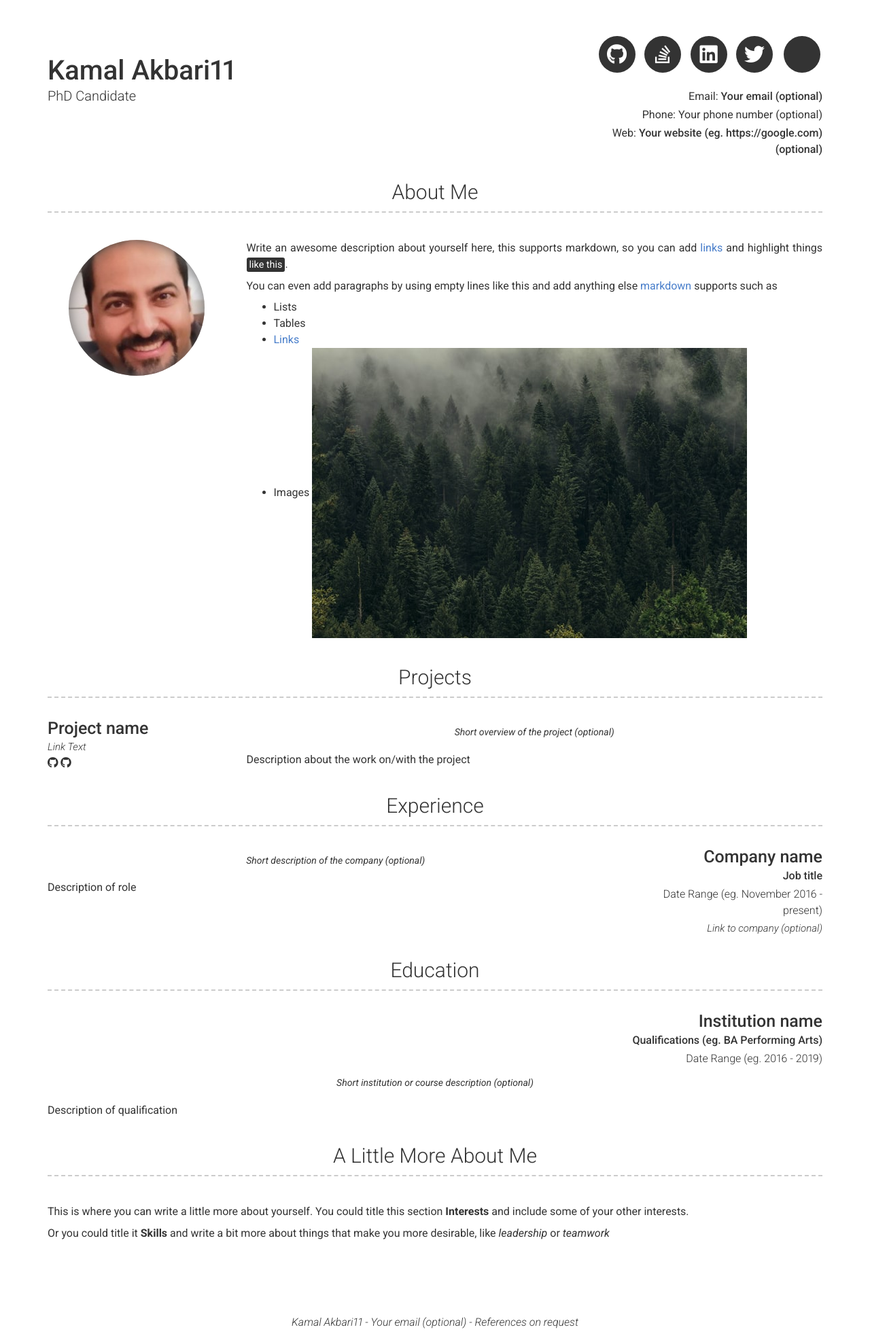
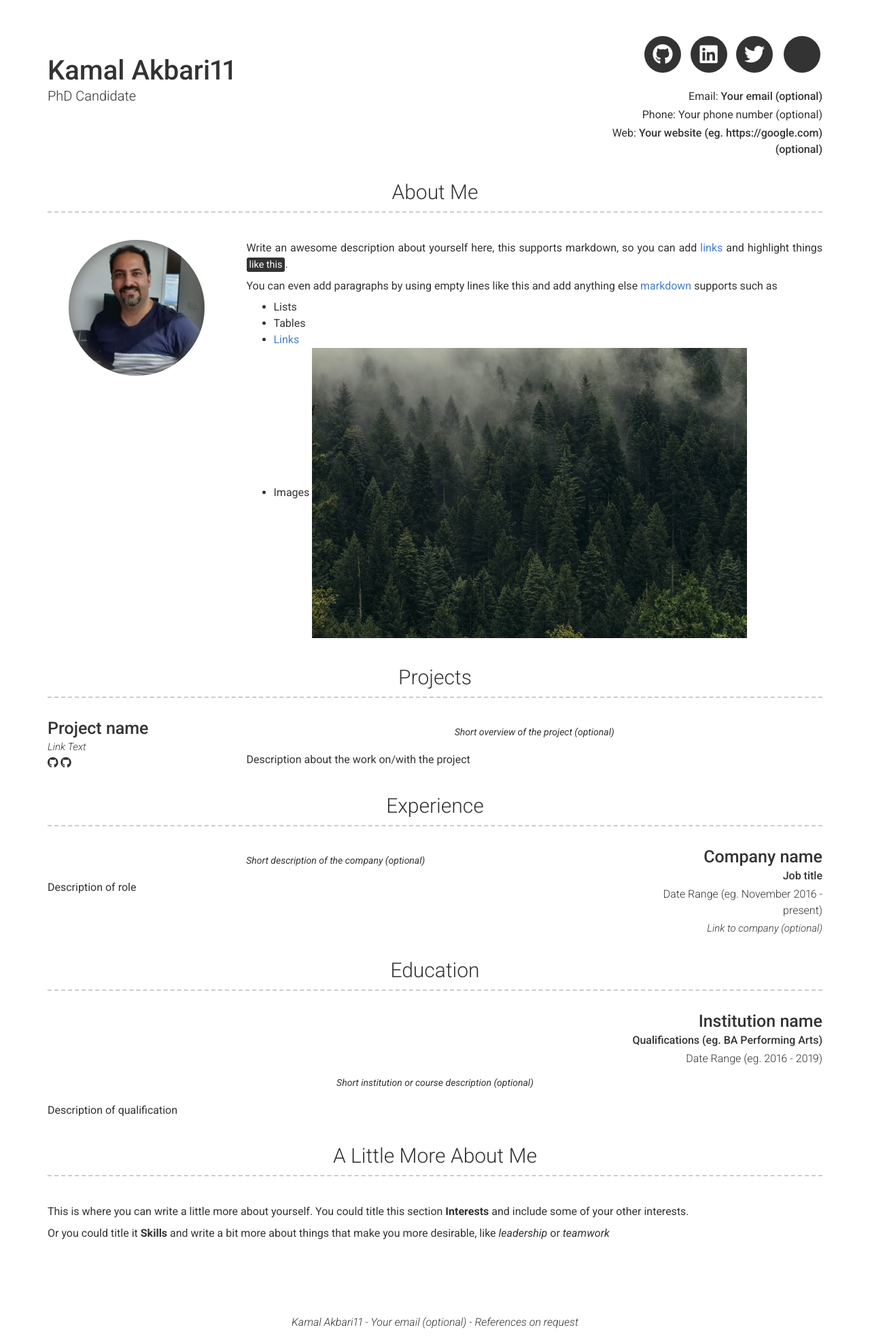
Before and after one commit to kamalakbari7/Who-am-I, a Jekyll site: the page built from index.md, in a window 1280 px wide. Shown: the whole page at 68% size. Built offline with Jekyll 4.4.1, drawn with Linux system fonts in a browser that asks for light colours; nearby versions of some CDN libraries.

Commit message:
Update _config.yml

```diff
--- a/_config.yml
+++ b/_config.yml
@@ -21,7 +21,6 @@ darkmode: false
 # Social links
 twitter_username: kamalakbari7
 github_username:  Kamalakbari7
-stackoverflow_username: "00000001"
 linkedin_username: jekyll
 
 
@@ -42,7 +41,7 @@ additional_links:
 
 # About Section
 # about_title: About Me (Use this to override about section title)
-about_profile_image: images/Kamal1.jpg
+about_profile_image: images/Kamal7.jpg
 about_content: | # this will include new lines to allow paragraphs
   Write an awesome description about yourself here, this supports markdown, so you can add [links](http://foobar.com) and highlight things <mark>like this</mark>.
 
```
